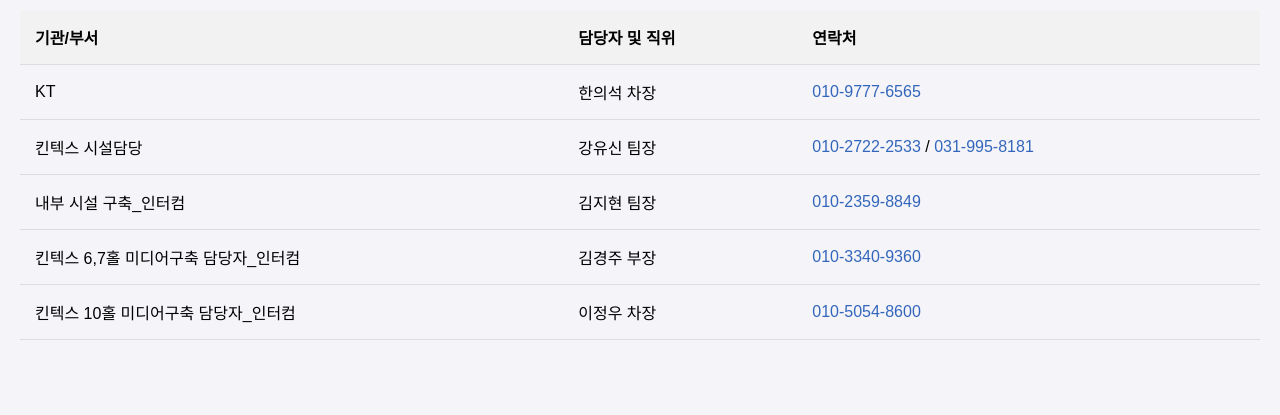
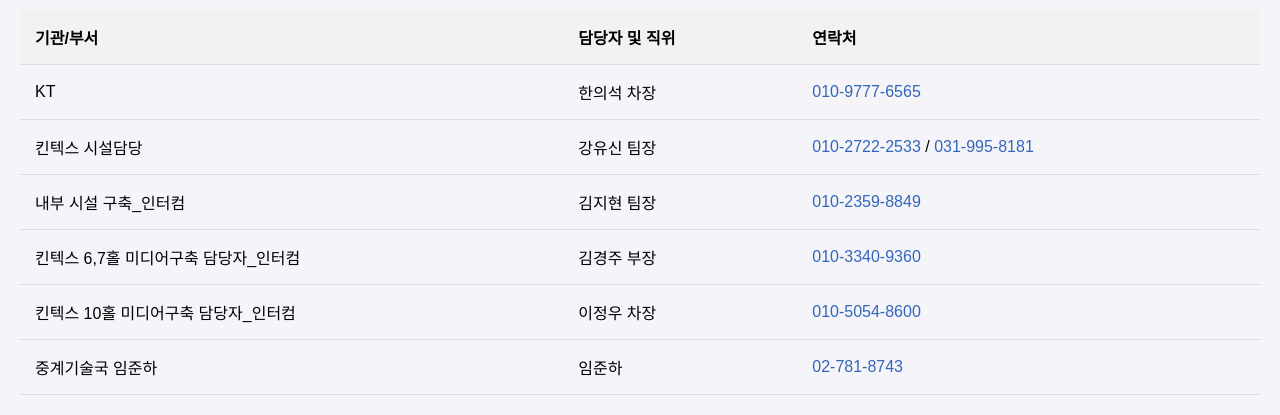
Before and after one commit to junhabroadcast/junhabroadcast.github.io, a plain HTML site: page index.html in a window 1280 px wide. Shown: the part 107-522 px from the top of the page. Drawn offline with Linux system fonts and the light colour scheme.

Commit message:
Update index.html

```diff
--- a/index.html
+++ b/index.html
@@ -67,6 +67,11 @@
             <td>이정우 차장</td>
             <td><a href="tel:010-5054-8600">010-5054-8600</a></td>
         </tr>
+        <tr>
+            <td>중계기술국 임준하</td>
+            <td>임준하</td>
+            <td><a href="tel:02-781-8743">02-781-8743</a></td>
+        </tr>
     </table>
 </body>
 </html>
```
